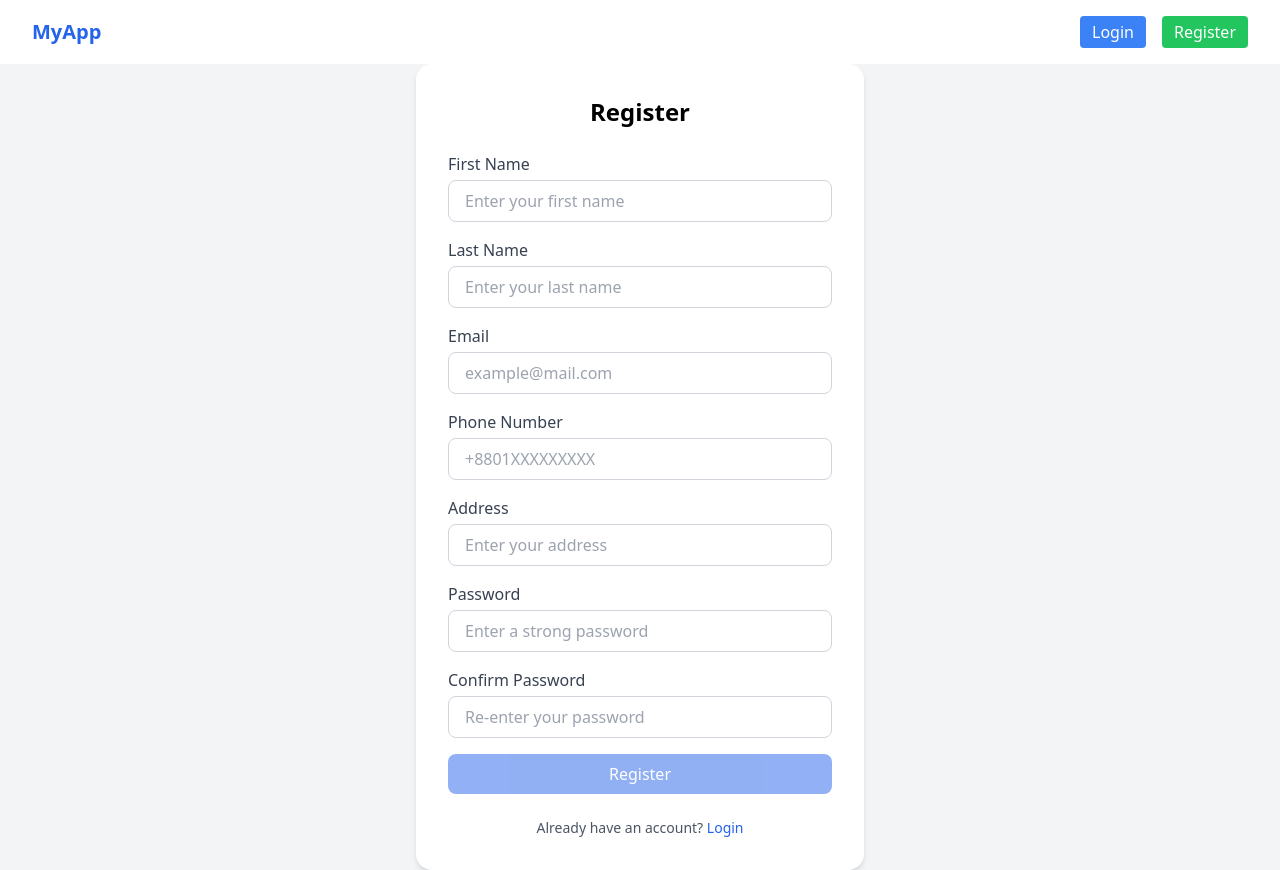
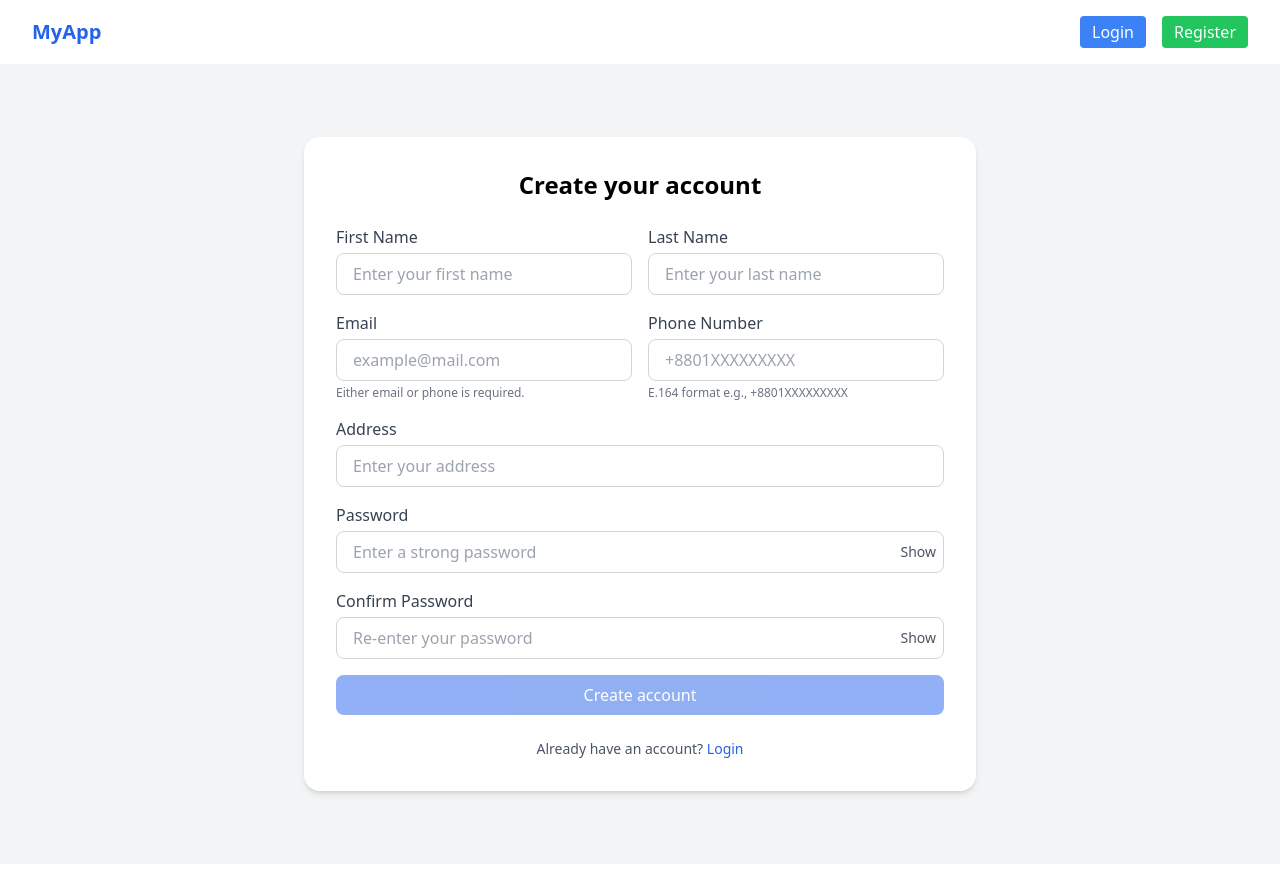
Before and after one commit to HussainShafayet/accounts-service, a React (Vite) app: page /register in a window 1280 px wide. Built offline with nearby package versions, Linux system fonts and the light colour scheme.

Commit message:
registration UI update

```diff
--- a/src/pages/Register.jsx
+++ b/src/pages/Register.jsx
@@ -49,8 +49,12 @@ const normalize = {
   text: (v) => v.trim().replace(/\s+/g, " "),
 };
 
+// basic validators
 const isValidEmail = (v) => /^[^\s@]+@[^\s@]+\.[^\s@]+$/.test(v);
 const isValidPhone = (v) => /^\+?[1-9]\d{7,14}$/.test(v); // 8–15 digits, no leading zero after country code
+const nameRegex = /^[A-Za-zÀ-ÖØ-öø-ÿ' -]{2,40}$/;          // supports many locales
+const isCommonPassword = (v) => /^(123456|password|qwerty|111111|123123|abc123)$/i.test(v);
+const isAllNumeric = (v) => /^\d+$/.test(v);
 
 // quick strength: 0..4
 const passwordScore = (v) => {
@@ -134,24 +138,33 @@ export default function Register() {
     const pw = form.password;
     const cpw = form.confirm_password;
 
+    // Names
     if (!fn) push("first_name", "First name is required.");
     if (!ln) push("last_name", "Last name is required.");
+    if (fn && !nameRegex.test(fn)) push("first_name", "First name looks invalid.");
+    if (ln && !nameRegex.test(ln)) push("last_name", "Last name looks invalid.");
 
-    // email OR phone required
+    // Email OR phone required (inclusive rule)
     if (!em && !ph) {
       push("email", "Provide either email or phone number.");
       push("phone_number", "Provide either email or phone number.");
     }
 
+    // Email/Phone formats (only if present)
     if (em && !isValidEmail(em)) push("email", "Enter a valid email address.");
     if (ph && !isValidPhone(ph)) push("phone_number", "Enter a valid phone number (E.164).");
 
+    // Address
     if (!addr) push("address", "Address is required.");
+    if (addr && addr.length < 6) push("address", "Address seems too short (min 6 chars).");
 
+    // Passwords
     if (!pw) push("password", "Password is required.");
     if (pw && pw.length < 8) push("password", "Password must be at least 8 characters.");
     if (pw && pwScore < 3)
       push("password", "Use upper/lowercase, numbers or symbols for a stronger password.");
+    if (pw && isCommonPassword(pw)) push("password", "Password is too common.");
+    if (pw && isAllNumeric(pw)) push("password", "Password cannot be entirely numeric.");
 
     if (!cpw) push("confirm_password", "Confirm your password.");
     if (pw && cpw && pw !== cpw) push("confirm_password", "Passwords do not match.");
@@ -209,19 +222,20 @@ export default function Register() {
     !form.password ||
     !form.confirm_password;
 
+  // UI classes
   const fieldClassBase =
     "w-full px-4 py-2 border rounded-lg focus:outline-none focus:ring-2 transition";
-  const fieldClass = (name) =>
-    [
-      fieldClassBase,
-      fieldHasError(name)
-        ? "border-red-400 focus:ring-red-400"
-        : "border-gray-300 focus:ring-blue-500",
-    ].join(" ");
+  const successClass = "border-green-400 focus:ring-green-400";
+  const fieldClass = (name) => {
+    if (fieldHasError(name)) return `${fieldClassBase} border-red-400 focus:ring-red-400`;
+    if (touched[name] && form[name] && !errors[name]) return `${fieldClassBase} ${successClass}`;
+    return `${fieldClassBase} border-gray-300 focus:ring-blue-500`;
+  };
 
   const labelClass = "block text-gray-700 mb-1";
   const errClass = "text-red-500 text-xs mt-1";
 
+  // helper to render list of errors for a field
   const FieldErrors = ({ name, id }) =>
     errors?.[name]?.length ? (
       <ul id={id} className="mt-1 space-y-0.5">
@@ -233,12 +247,43 @@ export default function Register() {
       </ul>
     ) : null;
 
+  const errorCount = Object.values(errors).reduce(
+    (n, arr) => n + (Array.isArray(arr) ? arr.length : 0),
+    0
+  );
+
   return (
     <div className="flex items-center justify-center min-h-screen bg-gray-100">
-      <div className="w-full max-w-md bg-white rounded-2xl shadow-md p-8">
-        <h2 className="text-2xl font-semibold text-center mb-6">Register</h2>
+      <div className="w-full max-w-2xl bg-white rounded-2xl shadow-md p-8">
+        <h2 className="text-2xl font-semibold text-center mb-6">Create your account</h2>
+
+        {/* Error summary */}
+        {errorCount > 0 && (
+          <div
+            className="text-red-700 bg-red-50 border border-red-200 rounded p-3 text-sm mb-4"
+            role="alert"
+            aria-live="polite"
+          >
+            Please fix {errorCount} issue{errorCount > 1 ? "s" : ""} below.
+          </div>
+        )}
+
+        {/* Server errors */}
+        {!!serverErrors.length && (
+          <div
+            className="text-red-700 bg-red-50 border border-red-200 rounded p-3 text-sm mb-4"
+            role="alert"
+            aria-live="polite"
+          >
+            {serverErrors.map((m, i) => (
+              <div key={i}>• {m}</div>
+            ))}
+          </div>
+        )}
 
         <form onSubmit={onSubmit} noValidate className="space-y-4">
+          {/* Names */}
+          <div className="grid grid-cols-1 md:grid-cols-2 gap-4">
             {/* First name */}
             <div>
               <label className={labelClass} htmlFor="first_name">First Name</label>
@@ -250,6 +295,8 @@ export default function Register() {
                 onBlur={() => markTouched("first_name")}
                 placeholder="Enter your first name"
                 type="text"
+                autoComplete="given-name"
+                maxLength={40}
                 aria-invalid={!!fieldHasError("first_name")}
                 aria-describedby={fieldHasError("first_name") ? "first_name-errors" : undefined}
               />
@@ -267,12 +314,17 @@ export default function Register() {
                 onBlur={() => markTouched("last_name")}
                 placeholder="Enter your last name"
                 type="text"
+                autoComplete="family-name"
+                maxLength={40}
                 aria-invalid={!!fieldHasError("last_name")}
                 aria-describedby={fieldHasError("last_name") ? "last_name-errors" : undefined}
               />
               <FieldErrors name="last_name" id="last_name-errors" />
             </div>
+          </div>
 
+          {/* Email / Phone */}
+          <div className="grid grid-cols-1 md:grid-cols-2 gap-4">
             {/* Email */}
             <div>
               <label className={labelClass} htmlFor="email">Email</label>
@@ -284,9 +336,17 @@ export default function Register() {
                 onBlur={() => markTouched("email")}
                 placeholder="example@mail.com"
                 type="email"
+                inputMode="email"
+                autoComplete="email"
+                maxLength={100}
                 aria-invalid={!!fieldHasError("email")}
-              aria-describedby={fieldHasError("email") ? "email-errors" : undefined}
+                aria-describedby={fieldHasError("email") ? "email-errors" : "email-help"}
               />
+              {!fieldHasError("email") && (
+                <p id="email-help" className="text-xs text-gray-500 mt-1">
+                  Either email or phone is required.
+                </p>
+              )}
               <FieldErrors name="email" id="email-errors" />
             </div>
 
@@ -301,10 +361,19 @@ export default function Register() {
                 onBlur={() => markTouched("phone_number")}
                 placeholder="+8801XXXXXXXXX"
                 type="tel"
+                inputMode="tel"
+                autoComplete="tel"
+                maxLength={16}
                 aria-invalid={!!fieldHasError("phone_number")}
-              aria-describedby={fieldHasError("phone_number") ? "phone_number-errors" : undefined}
+                aria-describedby={fieldHasError("phone_number") ? "phone_number-errors" : "phone-help"}
               />
+              {!fieldHasError("phone_number") && (
+                <p id="phone-help" className="text-xs text-gray-500 mt-1">
+                  E.164 format e.g., +8801XXXXXXXXX
+                </p>
+              )}
               <FieldErrors name="phone_number" id="phone_number-errors" />
+            </div>
           </div>
 
           {/* Address */}
@@ -318,6 +387,8 @@ export default function Register() {
               onBlur={() => markTouched("address")}
               placeholder="Enter your address"
               type="text"
+              autoComplete="street-address"
+              maxLength={120}
               aria-invalid={!!fieldHasError("address")}
               aria-describedby={fieldHasError("address") ? "address-errors" : undefined}
             />
@@ -327,6 +398,7 @@ export default function Register() {
           {/* Password */}
           <div>
             <label className={labelClass} htmlFor="password">Password</label>
+            <div className="relative">
               <input
                 id="password"
                 className={fieldClass("password")}
@@ -334,12 +406,22 @@ export default function Register() {
                 onChange={(e) => setField("password", e.target.value)}
                 onBlur={() => markTouched("password")}
                 placeholder="Enter a strong password"
-              type="password"
+                type={touched.showPw ? "text" : "password"} // simple toggle holder
                 autoComplete="new-password"
+                maxLength={64}
                 aria-invalid={!!fieldHasError("password")}
                 aria-describedby={fieldHasError("password") ? "password-errors" : "password-strength"}
               />
-            {/* Strength meter */}
+              {/* lightweight show/hide without extra state keys */}
+              <button
+                type="button"
+                onClick={() => setTouched((t) => ({ ...t, showPw: !t.showPw }))}
+                className="absolute right-2 top-1/2 -translate-y-1/2 text-sm text-gray-600"
+                aria-label={touched.showPw ? "Hide password" : "Show password"}
+              >
+                {touched.showPw ? "Hide" : "Show"}
+              </button>
+            </div>
             {form.password && (
               <div id="password-strength" className="mt-1 text-xs">
                 Strength: {strengthLabel[pwScore]}
@@ -351,6 +433,7 @@ export default function Register() {
           {/* Confirm password */}
           <div>
             <label className={labelClass} htmlFor="confirm_password">Confirm Password</label>
+            <div className="relative">
               <input
                 id="confirm_password"
                 className={fieldClass("confirm_password")}
@@ -358,32 +441,39 @@ export default function Register() {
                 onChange={(e) => setField("confirm_password", e.target.value)}
                 onBlur={() => markTouched("confirm_password")}
                 placeholder="Re-enter your password"
-              type="password"
+                type={touched.showCPw ? "text" : "password"}
                 autoComplete="new-password"
-              onPaste={(e) => e.preventDefault()} // optional UX
+                maxLength={64}
+                onPaste={(e) => e.preventDefault()} // optional UX: prevent paste
                 aria-invalid={!!fieldHasError("confirm_password")}
                 aria-describedby={
                   fieldHasError("confirm_password") ? "confirm_password-errors" : undefined
                 }
               />
+              <button
+                type="button"
+                onClick={() => setTouched((t) => ({ ...t, showCPw: !t.showCPw }))}
+                className="absolute right-2 top-1/2 -translate-y-1/2 text-sm text-gray-600"
+                aria-label={touched.showCPw ? "Hide confirm password" : "Show confirm password"}
+              >
+                {touched.showCPw ? "Hide" : "Show"}
+              </button>
+            </div>
             <FieldErrors name="confirm_password" id="confirm_password-errors" />
           </div>
 
-          {/* General / non-field errors */}
-          {!!serverErrors.length && (
-            <div className="text-red-600 text-sm space-y-0.5" role="alert">
-              {serverErrors.map((m, i) => (
-                <div key={i}>• {m}</div>
-              ))}
-            </div>
-          )}
-
           <button
             type="submit"
-            disabled={disabled}
+            disabled={isSubmitting ||
+              !form.first_name ||
+              !form.last_name ||
+              (!form.email && !form.phone_number) ||
+              !form.address ||
+              !form.password ||
+              !form.confirm_password}
             className="w-full py-2 px-4 bg-blue-600 text-white rounded-lg hover:bg-blue-700 transition disabled:opacity-50"
           >
-            {isSubmitting ? "Registering..." : "Register"}
+            {isSubmitting ? "Creating account..." : "Create account"}
           </button>
         </form>
 
```
Lines whose indentation alone changed are shown as unchanged.
